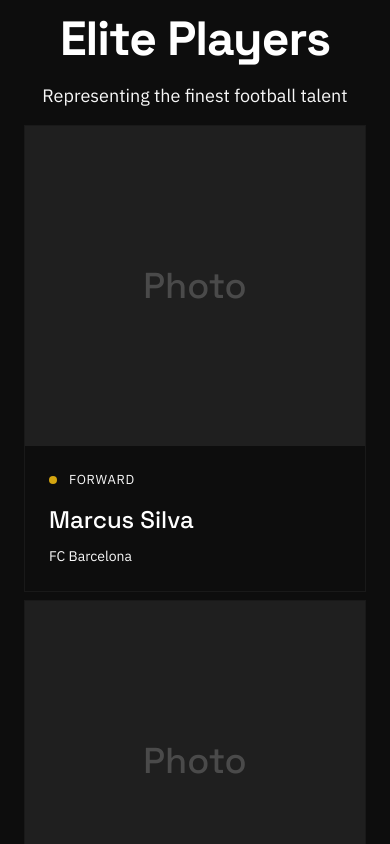
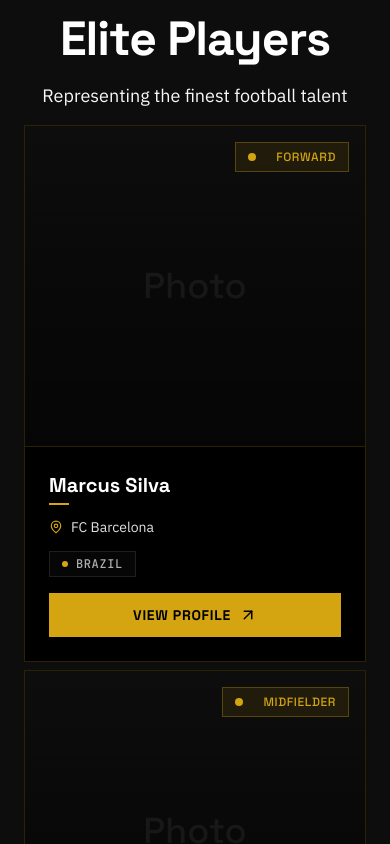
Before and after one commit to jevtasite/PassWayGroup, a React (Vite) app: page / in a window 390 px wide. Shown: the part 2580-3424 px from the top of the page. Built offline with nearby package versions, Linux system fonts and the light colour scheme.

Commit message:
player section and stats

```diff
--- a/src/components/Card/PlayerCard.tsx
+++ b/src/components/Card/PlayerCard.tsx
@@ -1,44 +1,140 @@
-import React from 'react';
-import { motion } from 'framer-motion';
+import React, { useState } from 'react';
+import { motion, AnimatePresence } from 'framer-motion';
 import { Player } from '../../types';
 import { GoldDot } from '../GoldDot/GoldDot';
-import { cardHover } from '../../utils/animations';
+import { ArrowUpRight, MapPin } from 'lucide-react';
 
 interface PlayerCardProps {
   player: Player;
 }
 
 export const PlayerCard: React.FC<PlayerCardProps> = ({ player }) => {
+  const [isHovered, setIsHovered] = useState(false);
+
   return (
     <motion.div
-      className="bg-charcoal border border-white/5 overflow-hidden transition-all duration-quick ease-expo-out hover:border-white/10 cursor-pointer"
-      variants={cardHover}
-      initial="initial"
-      whileHover="hover"
+      className="group relative bg-void-black border border-accent-gold/20 overflow-hidden cursor-pointer"
+      initial={{ opacity: 0, y: 20 }}
+      whileInView={{ opacity: 1, y: 0 }}
+      viewport={{ once: true }}
+      whileHover={{
+        y: -8,
+        transition: { duration: 0.3, ease: [0.16, 1, 0.3, 1] }
+      }}
+      onHoverStart={() => setIsHovered(true)}
+      onHoverEnd={() => setIsHovered(false)}
     >
-      <div className="relative overflow-hidden h-80 bg-smoke">
+      {/* Corner accents */}
+      <div className="absolute top-0 left-0 w-12 h-12 border-t-2 border-l-2 border-accent-gold/40 opacity-0 group-hover:opacity-100 transition-opacity duration-300 z-10" />
+      <div className="absolute bottom-0 right-0 w-12 h-12 border-b-2 border-r-2 border-accent-gold/40 opacity-0 group-hover:opacity-100 transition-opacity duration-300 z-10" />
+
+      {/* Image container with overlay */}
+      <div className="relative overflow-hidden h-80 bg-charcoal">
         {/* Placeholder for player image */}
-        <div className="w-full h-full flex items-center justify-center text-ghost-white/20">
+        <div className="w-full h-full flex items-center justify-center text-ghost-white/10">
           <span className="font-display text-4xl">Photo</span>
+        </div>
+
+        {/* Gradient overlay */}
+        <div className="absolute inset-0 bg-gradient-to-t from-void-black via-void-black/60 to-transparent opacity-60 group-hover:opacity-80 transition-opacity duration-300" />
+
+        {/* Animated gold lines */}
+        <motion.div
+          className="absolute top-0 left-0 right-0 h-px bg-gradient-to-r from-transparent via-accent-gold to-transparent"
+          initial={{ scaleX: 0 }}
+          animate={{ scaleX: isHovered ? 1 : 0 }}
+          transition={{ duration: 0.4 }}
+        />
+        <motion.div
+          className="absolute bottom-0 left-0 right-0 h-px bg-gradient-to-r from-transparent via-accent-gold to-transparent"
+          initial={{ scaleX: 0 }}
+          animate={{ scaleX: isHovered ? 1 : 0 }}
+          transition={{ duration: 0.4, delay: 0.1 }}
+        />
+
+        {/* Position badge - top right */}
+        <motion.div
+          className="absolute top-4 right-4 z-10"
+          initial={{ x: 20, opacity: 0 }}
+          animate={{ x: 0, opacity: 1 }}
+          transition={{ duration: 0.3 }}
+        >
+          <div className="flex items-center gap-2 px-3 py-1.5 bg-accent-gold/10 backdrop-blur-sm border border-accent-gold/30">
+            <GoldDot />
+            <span className="font-display text-xs text-accent-gold uppercase tracking-wider">
+              {player.position}
+            </span>
+          </div>
+        </motion.div>
+
+      </div>
+
+      {/* Card content */}
+      <div className="relative p-6 bg-void-black border-t border-accent-gold/20">
+        {/* Hover glow effect */}
+        <div className="absolute inset-0 bg-gradient-to-br from-accent-gold/0 via-accent-gold/0 to-accent-gold/0 group-hover:from-accent-gold/5 group-hover:to-transparent transition-all duration-500" />
+
+        <div className="relative">
+          {/* Player name with animated underline */}
+          <div className="mb-3">
+            <h3 className="font-display font-bold text-xl md:text-2xl text-white mb-1 group-hover:text-accent-gold transition-colors duration-300">
+              {player.name}
+            </h3>
+            <motion.div
+              className="h-0.5 bg-accent-gold"
+              initial={{ width: 0 }}
+              animate={{ width: isHovered ? '100%' : '20px' }}
+              transition={{ duration: 0.3 }}
+            />
+          </div>
+
+          {/* Club info */}
+          <div className="flex items-center gap-2 mb-3">
+            <MapPin size={14} className="text-accent-gold" />
+            <p className="font-body text-sm text-ghost-white/90">
+              {player.club}
+            </p>
+          </div>
+
+          {/* Nationality badge */}
+          <div className="inline-flex items-center gap-2 px-3 py-1 border border-white/10 bg-charcoal/50 group-hover:border-accent-gold/30 transition-colors duration-300">
+            <div className="w-1.5 h-1.5 bg-accent-gold rounded-full" />
+            <span className="font-mono text-xs text-ghost-white/70 uppercase tracking-wider">
+              {player.nationality}
+            </span>
+          </div>
+
+          {/* View profile button - always visible on mobile, appears on hover on desktop */}
+          <div className="mt-4 w-full">
+            {/* Mobile: always visible */}
+            <div className="md:hidden flex items-center justify-center gap-2 w-full py-3 bg-accent-gold text-void-black font-display font-bold text-sm uppercase tracking-wider hover:bg-accent-gold/90 transition-colors cursor-pointer">
+              <span>View Profile</span>
+              <ArrowUpRight size={18} />
+            </div>
+
+            {/* Desktop: appears on hover with animation */}
+            <AnimatePresence>
+              {isHovered && (
+                <motion.div
+                  className="hidden md:block"
+                  initial={{ y: 20, opacity: 0 }}
+                  animate={{ y: 0, opacity: 1 }}
+                  exit={{ y: 20, opacity: 0 }}
+                  transition={{ duration: 0.3, ease: [0.16, 1, 0.3, 1] }}
+                >
+                  <div className="flex items-center justify-center gap-2 w-full py-3 bg-accent-gold text-void-black font-display font-bold text-sm uppercase tracking-wider hover:bg-accent-gold/90 transition-colors cursor-pointer">
+                    <span>View Profile</span>
+                    <ArrowUpRight size={18} />
+                  </div>
+                </motion.div>
+              )}
+            </AnimatePresence>
+          </div>
         </div>
       </div>
 
-      <div className="p-6">
-        <div className="flex items-center mb-3">
-          <GoldDot />
-          <span className="text-caption text-ghost-white uppercase tracking-wide">
-            {player.position}
-          </span>
-        </div>
-
-        <h3 className="font-display font-medium text-h4 text-white mb-2">
-          {player.name}
-        </h3>
-
-        <p className="font-body text-body-small text-ghost-white">
-          {player.club}
-        </p>
-      </div>
+      {/* Animated border on hover */}
+      <div className="absolute inset-0 border-2 border-accent-gold/0 group-hover:border-accent-gold/40 transition-all duration-300 pointer-events-none" />
     </motion.div>
   );
 };
--- a/src/components/WhyChoose/WhyChoose.tsx
+++ b/src/components/WhyChoose/WhyChoose.tsx
@@ -1,10 +1,17 @@
 import React from 'react';
 import { motion } from 'framer-motion';
 import { ScrollReveal } from '../ScrollReveal/ScrollReveal';
-import { FloatingCard } from '../Card/FloatingCard';
-import { valuePropositions } from '../../data/valueProps';
 
 export const WhyChoose: React.FC = () => {
+  const stats = [
+    { number: '4', label: 'Years Experience', sublabel: 'In the industry' },
+    { number: '4', label: 'Offices', sublabel: 'Across Europe' },
+    { number: '17', label: 'Nationalities', sublabel: 'Represented' },
+    { number: '53', label: 'Transfers', sublabel: 'Completed' },
+    { number: '16', label: 'National Team', sublabel: 'Players' },
+    { number: '13', label: 'Youth to Pro', sublabel: 'Transitions' }
+  ];
+
   return (
     <section className="section-padding bg-charcoal">
       <div className="container-site">
@@ -20,37 +27,75 @@ export const WhyChoose: React.FC = () => {
             />
 
             <h2 className="font-display font-bold text-h2 text-white mb-4 leading-display tracking-tight">
-              Why Choose PassWay
+              Track Record
             </h2>
+
+            <p className="font-body text-body-large text-ghost-white/70 max-w-2xl mx-auto">
+              Numbers that speak to our commitment and success
+            </p>
           </div>
         </ScrollReveal>
 
-        {/* Value Props Grid */}
-        <div className="grid grid-cols-1 md:grid-cols-3 gap-8">
-          {valuePropositions.map((prop, index) => (
+        {/* Stats Grid */}
+        <div className="grid grid-cols-1 sm:grid-cols-2 lg:grid-cols-3 gap-6 md:gap-8">
+          {stats.map((stat, index) => (
             <motion.div
-              key={prop.id}
-              initial={{ opacity: 0, y: 20 }}
+              key={index}
+              initial={{ opacity: 0, y: 30 }}
               whileInView={{ opacity: 1, y: 0 }}
               viewport={{ once: true, margin: '-50px' }}
-              transition={{ duration: 0.5, delay: index * 0.1 }}
+              transition={{ duration: 0.6, delay: index * 0.1 }}
+              className="group"
             >
-              <FloatingCard padding="standard" className="relative overflow-hidden h-full">
-                {/* Large background number */}
-                <div className="absolute top-4 right-4 font-mono text-7xl text-accent-gold opacity-20">
-                  {prop.number}
+              <div className="relative bg-void-black border border-accent-gold/20 p-8 md:p-10 overflow-hidden hover:border-accent-gold/40 transition-all duration-500">
+                {/* Corner accents */}
+                <div className="absolute top-0 right-0 w-16 h-16 border-t-2 border-r-2 border-accent-gold/30 opacity-0 group-hover:opacity-100 transition-opacity duration-300" />
+                <div className="absolute bottom-0 left-0 w-16 h-16 border-b-2 border-l-2 border-accent-gold/30 opacity-0 group-hover:opacity-100 transition-opacity duration-300" />
+
+                {/* Hover glow effect */}
+                <div className="absolute inset-0 bg-gradient-to-br from-accent-gold/0 to-accent-gold/0 group-hover:from-accent-gold/10 group-hover:to-transparent transition-all duration-500" />
+
+                {/* Content */}
+                <div className="relative">
+                  {/* Gold dot indicator */}
+                  <div className="w-2 h-2 bg-accent-gold rounded-full mb-6 group-hover:shadow-[0_0_20px_rgba(212,165,16,0.6)] transition-all duration-500" />
+
+                  {/* Number with counting animation effect */}
+                  <motion.div
+                    className="font-display font-bold text-6xl md:text-7xl text-accent-gold mb-3 leading-none"
+                    initial={{ scale: 0.5, opacity: 0 }}
+                    whileInView={{ scale: 1, opacity: 1 }}
+                    viewport={{ once: true }}
+                    transition={{ duration: 0.5, delay: index * 0.1 + 0.2 }}
+                  >
+                    {stat.number}
+                  </motion.div>
+
+                  {/* Animated underline */}
+                  <motion.div
+                    className="h-0.5 bg-accent-gold/50 mb-4"
+                    initial={{ width: 0 }}
+                    whileInView={{ width: '60px' }}
+                    viewport={{ once: true }}
+                    transition={{ duration: 0.5, delay: index * 0.1 + 0.3 }}
+                  />
+
+                  {/* Label */}
+                  <h3 className="font-display font-bold text-xl md:text-2xl text-white mb-1 uppercase tracking-wide group-hover:text-accent-gold transition-colors duration-300">
+                    {stat.label}
+                  </h3>
+
+                  {/* Sublabel */}
+                  <p className="font-body text-sm text-ghost-white/60 uppercase tracking-wider">
+                    {stat.sublabel}
+                  </p>
                 </div>
 
-                <div className="relative z-10">
-                  <h3 className="font-display font-medium text-h4 text-white mb-4">
-                    {prop.title}
-                  </h3>
-
-                  <p className="font-body text-body text-ghost-white leading-body">
-                    {prop.description}
-                  </p>
+                {/* Background number */}
+                <div className="absolute bottom-4 right-4 font-mono text-8xl md:text-9xl text-white/5 leading-none select-none">
+                  {stat.number}
                 </div>
-              </FloatingCard>
+              </div>
             </motion.div>
           ))}
         </div>
```
